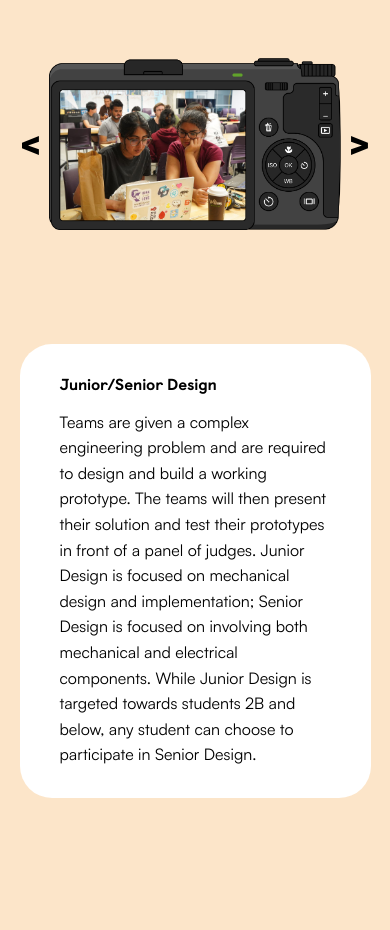
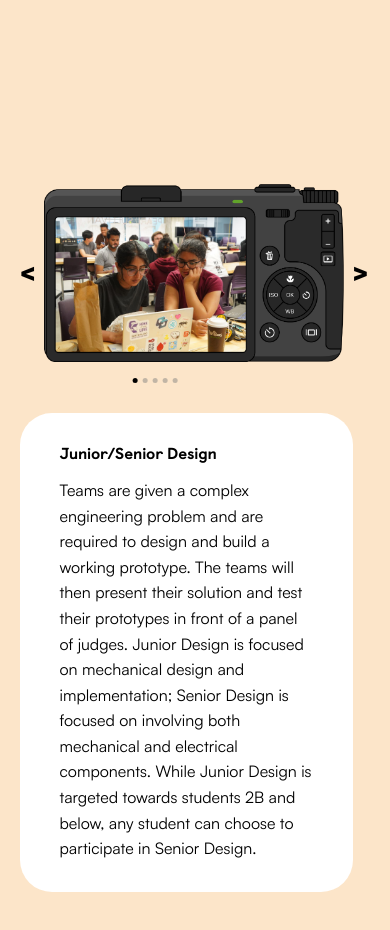
Before and after one commit to BarSoapAng/wec2026, a React (Vite) app: page / in a window 390 px wide. Shown: the part 940-1870 px from the top of the page. Before the commit the page ends 1822 px from the top, so only its background shows below. Built offline with nearby package versions, Linux system fonts and the light colour scheme.

Commit message:
improve about responsiveness

```diff
--- a/src/components/about/camera/Camera.tsx
+++ b/src/components/about/camera/Camera.tsx
@@ -30,6 +30,7 @@ const Camera: React.FC = () => {
 
   return (
     <CameraScene>
+      <CameraCarousel>
         <CameraWithButtons>
           <Button
             aria-label="Show previous competition"
@@ -50,6 +51,19 @@ const Camera: React.FC = () => {
             {">"}
           </Button>
         </CameraWithButtons>
+        <DotList aria-label="Competition carousel slides">
+          {CompetitionsList.map((competition, index) => (
+            <Dot
+              aria-label={`Show ${CompetitionDescription[competition].title}`}
+              aria-current={competition === selectedCompetition}
+              $isActive={index === selectedCompetitionIndex}
+              key={competition}
+              onClick={() => setSelectedCompetition(competition)}
+              type="button"
+            />
+          ))}
+        </DotList>
+      </CameraCarousel>
       <Description selectedCompetition={selectedCompetition} />
     </CameraScene>
   );
@@ -58,16 +72,31 @@ const Camera: React.FC = () => {
 const CameraScene = styled.div`
   display: flex;
   flex-direction: row;
+  align-items: center;
+  justify-content: center;
   height: 100%;
   width: 100%;
   max-height: 980px;
-  max-width: 2000px;
+  max-width: 1900px;
   margin: auto;
   gap: 50px;
   padding: 5%;
 
   ${mediaQueries.medium} {
     flex-direction: column;
+    gap: 30px;
+  }
+`;
+
+const CameraCarousel = styled.div`
+  display: flex;
+  flex-direction: column;
+  align-self: center;
+  gap: 16px;
+  width: min(2000px, 120%);
+
+  ${mediaQueries.medium} {
+    width: 90vw;
   }
 `;
 
@@ -77,7 +106,7 @@ const CameraWithButtons = styled.div`
   flex-direction: row;
   align-self: center;
   width: 100%;
-  max-width: 1000px;
+  max-width: 1200px;
   height: auto;
 
   ${mediaQueries.medium} {
@@ -129,11 +158,42 @@ const Button = styled.button`
   font-size: 32px;
   font-weight: 900;
   color: ${colors.text.black};
+  transition: color 0.2s ease;
 
   &:hover,
   &:focus-visible {
     color: ${colors.primary.gray};
   }
+
+  ${mediaQueries.medium} {
+    font-size: 24px;
+  }
+`;
+
+const DotList = styled.div`
+  display: flex;
+  justify-content: center;
+  gap: 5px;
+  transform: translateX(-11.5%);
+`;
+
+const Dot = styled.button<{ $isActive: boolean }>`
+  width: 5px;
+  height: 5px;
+  padding: 0;
+  border: 0;
+  border-radius: 50%;
+  background: ${({ $isActive }) =>
+    $isActive ? colors.text.black : colors.primary.gray};
+  cursor: pointer;
+  opacity: ${({ $isActive }) => ($isActive ? 1 : 0.45)};
+  transition: opacity 0.2s ease, transform 0.2s ease;
+
+  &:hover,
+  &:focus-visible {
+    opacity: 1;
+    transform: scale(1.15);
+  }
 `;
 
 export default Camera;
--- a/src/components/about/camera/Description.tsx
+++ b/src/components/about/camera/Description.tsx
@@ -26,14 +26,13 @@ const DescriptionWrapper = styled.div`
   display: flex;
   align-items: center;
   width: 100%;
-  height: 100%;
 `;
 
 const DescriptionText = styled.div`
   display: flex;
   flex-direction: column;
   gap: 16px;
-  max-width: 720px;
+  margin-right: 5%;
   background-color: ${colors.primary.white};
   padding: 30px 40px;
   border-radius: 2rem;
--- a/src/sections/About/About.tsx
+++ b/src/sections/About/About.tsx
@@ -3,6 +3,7 @@ import styled from "styled-components";
 import { SectionWrapper } from "src/components";
 import { SectionId } from "../constants";
 import Camera from "src/components/about/camera/Camera";
+import { mediaQueries } from "src/lib/responsive";
 
 const About: React.FC = () => {
   return (
@@ -13,10 +14,17 @@ const About: React.FC = () => {
 };
 
 const AboutSection = styled(SectionWrapper)`
+  display: flex;
+  justify-content: center;
+  align-items: center;
   height: 100vh;
+  max-height: 700px;
   width: 100vw;
-  justify-items: center;
-  align-items: center;
+
+  ${mediaQueries.medium} {
+    height: 1000px;
+    max-height: none;
+  }
 `;
 
 export default About;
```
Lines whose indentation alone changed are shown as unchanged.
